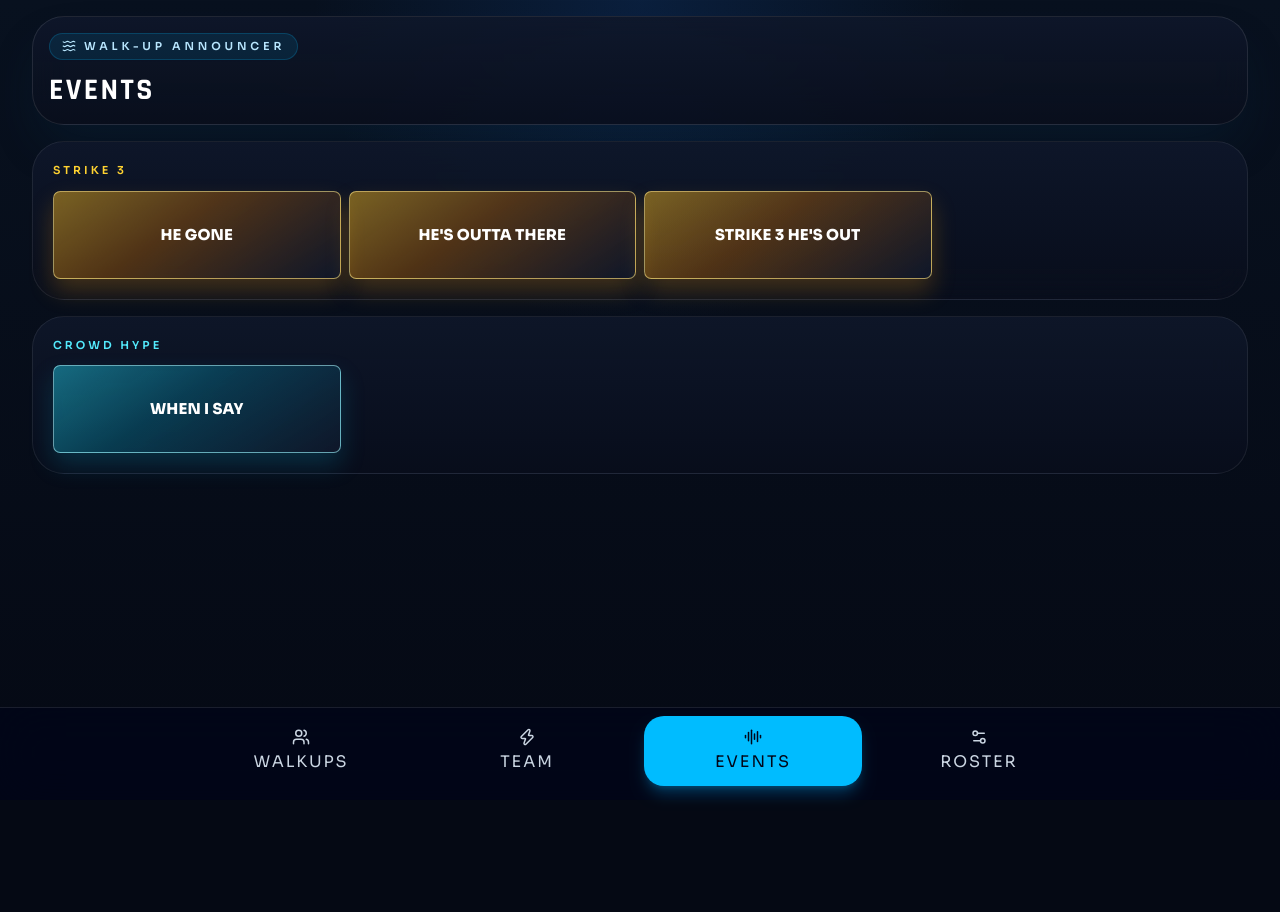
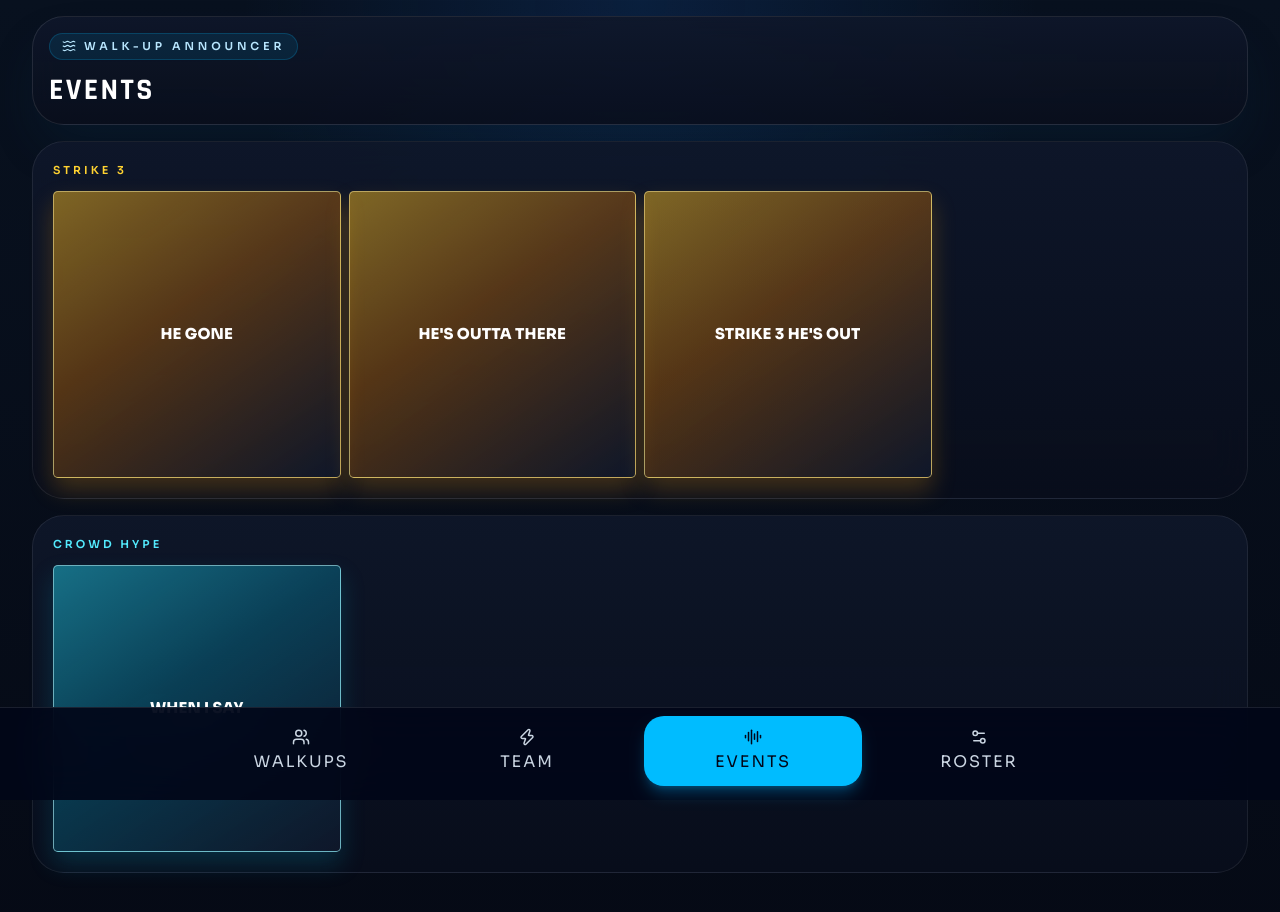
Before and after one commit to ClayBoneNJ/walk-up-announcer, a React (Vite) app: page / in a window 1280 px wide. Both pictures are taken after a click on the button "EVENTS". Shown: the top 912 px of the page. Before the commit the page ends 800 px from the top, so only its background shows below. Built offline with nearby package versions, Linux system fonts and the light colour scheme.

Commit message:
Make event pads true squares

```diff
--- a/src/App.jsx
+++ b/src/App.jsx
@@ -777,16 +777,16 @@ function SoundboardPage({ clips, onPlayClip }) {
         <div className="mb-3 text-[11px] font-semibold uppercase tracking-[0.28em] text-amber-300">
           Strike 3
         </div>
-        <div className="grid auto-rows-[5.5rem] grid-cols-4 grid-flow-dense gap-2 md:grid-cols-6 xl:grid-cols-8">
+        <div className="grid grid-cols-2 gap-2 sm:grid-cols-3 lg:grid-cols-4">
           {strikeThreeClips.map((clip) => (
             <button
               key={clip.id}
               type="button"
               onClick={() => onPlayClip({ clip })}
-              className="col-span-2 rounded-[0.45rem] border border-amber-200/60 bg-[linear-gradient(145deg,rgba(251,191,36,0.46),rgba(217,119,6,0.34)_42%,rgba(15,23,42,0.98))] px-2 py-2 text-center shadow-[0_12px_24px_rgba(245,158,11,0.24)] transition duration-150 hover:border-amber-100/85 active:translate-y-[2px] active:scale-[0.97]"
+              className="aspect-square rounded-[0.3rem] border border-amber-200/65 bg-[linear-gradient(145deg,rgba(251,191,36,0.48),rgba(217,119,6,0.36)_42%,rgba(15,23,42,0.99))] px-2 py-2 text-center shadow-[0_12px_24px_rgba(245,158,11,0.24)] transition duration-150 hover:border-amber-100/85 active:translate-y-[2px] active:scale-[0.97]"
             >
               <div className="flex h-full flex-col items-center justify-center">
-                <div className="line-clamp-2 text-[13px] font-extrabold uppercase leading-[0.92] tracking-[0.01em] text-white sm:text-[15px]">
+                <div className="line-clamp-3 text-[13px] font-extrabold uppercase leading-[0.95] tracking-[0.01em] text-white sm:text-[15px]">
                   {clip.nickname}
                 </div>
               </div>
@@ -805,16 +805,16 @@ function SoundboardPage({ clips, onPlayClip }) {
         <div className="mb-3 text-[11px] font-semibold uppercase tracking-[0.28em] text-cyan-300">
           Crowd Hype
         </div>
-        <div className="grid auto-rows-[5.5rem] grid-cols-4 grid-flow-dense gap-2 md:grid-cols-6 xl:grid-cols-8">
+        <div className="grid grid-cols-2 gap-2 sm:grid-cols-3 lg:grid-cols-4">
           {crowdHypeClips.map((clip) => (
             <button
               key={clip.id}
               type="button"
               onClick={() => onPlayClip({ clip })}
-              className="col-span-2 rounded-[0.45rem] border border-cyan-200/60 bg-[linear-gradient(145deg,rgba(34,211,238,0.46),rgba(8,145,178,0.34)_42%,rgba(15,23,42,0.98))] px-2 py-2 text-center shadow-[0_12px_24px_rgba(8,145,178,0.24)] transition duration-150 hover:border-cyan-100/85 active:translate-y-[2px] active:scale-[0.97]"
+              className="aspect-square rounded-[0.3rem] border border-cyan-200/65 bg-[linear-gradient(145deg,rgba(34,211,238,0.48),rgba(8,145,178,0.36)_42%,rgba(15,23,42,0.99))] px-2 py-2 text-center shadow-[0_12px_24px_rgba(8,145,178,0.24)] transition duration-150 hover:border-cyan-100/85 active:translate-y-[2px] active:scale-[0.97]"
             >
               <div className="flex h-full flex-col items-center justify-center">
-                <div className="line-clamp-2 text-[13px] font-extrabold uppercase leading-[0.92] tracking-[0.01em] text-white sm:text-[15px]">
+                <div className="line-clamp-3 text-[13px] font-extrabold uppercase leading-[0.95] tracking-[0.01em] text-white sm:text-[15px]">
                   {clip.nickname}
                 </div>
               </div>
```
